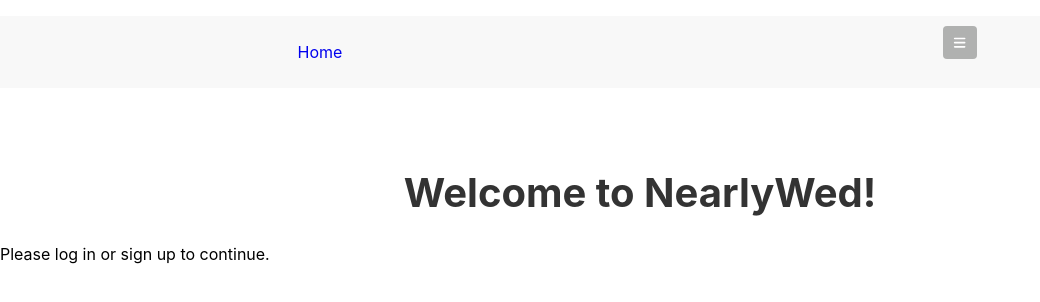
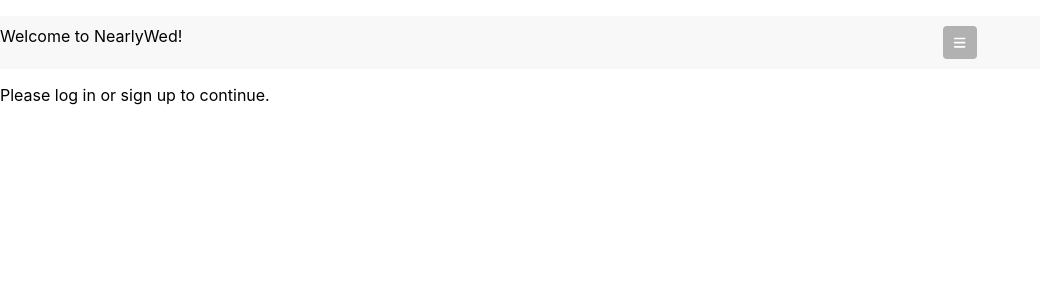
Before and after one commit to dickm19/nearlywed-frontend, a React (Create React App) app: page / in a window 1280 px wide. Shown: the top 302 px of the page, without its empty margins (0-1040 px from the left). Built offline with nearby package versions, Linux system fonts and the light colour scheme; no server answers; a web font is replaced by a local one.

Commit message:
move 'Welcome to NearlyWed!' header to the navbar

```diff
--- a/src/pages/Home.js
+++ b/src/pages/Home.js
@@ -5,7 +5,6 @@
 function Home({ loggedInStatus, user }) {
     return (
         <div className="home">
-            <h1>Welcome to NearlyWed!</h1>
             { loggedInStatus && user ? (
                 <>
                     { user.role === 'nearlywed' ? (
--- a/src/pages/NavBar.js
+++ b/src/pages/NavBar.js
@@ -25,9 +25,7 @@
         <div className="navbar">
             <nav>
                 <ul>
-                    <li>
-                        <Link to="/"><p>Home</p></Link>
-                    </li>
+                    <li className="welcome">Welcome to NearlyWed!</li>
                     {
                         props.loggedInStatus ? (
                             <>
```
